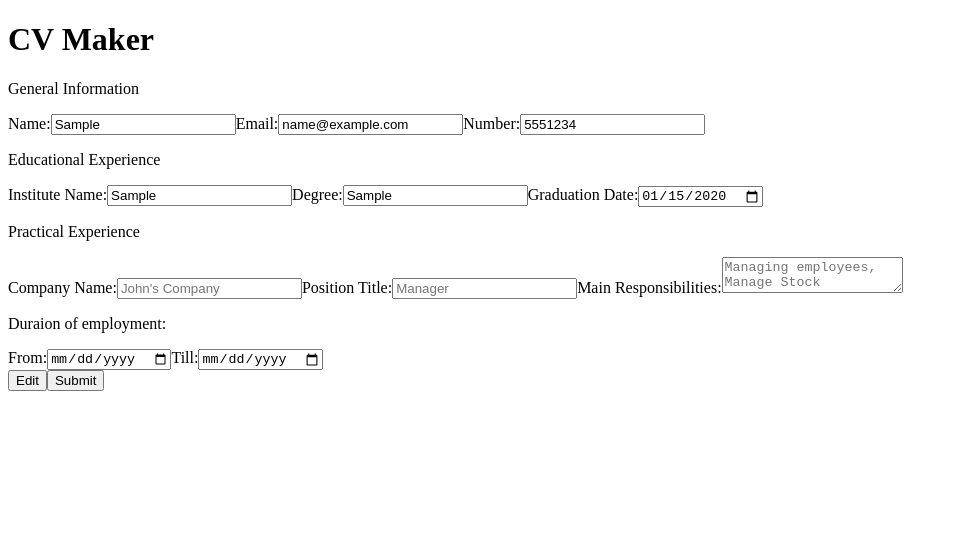
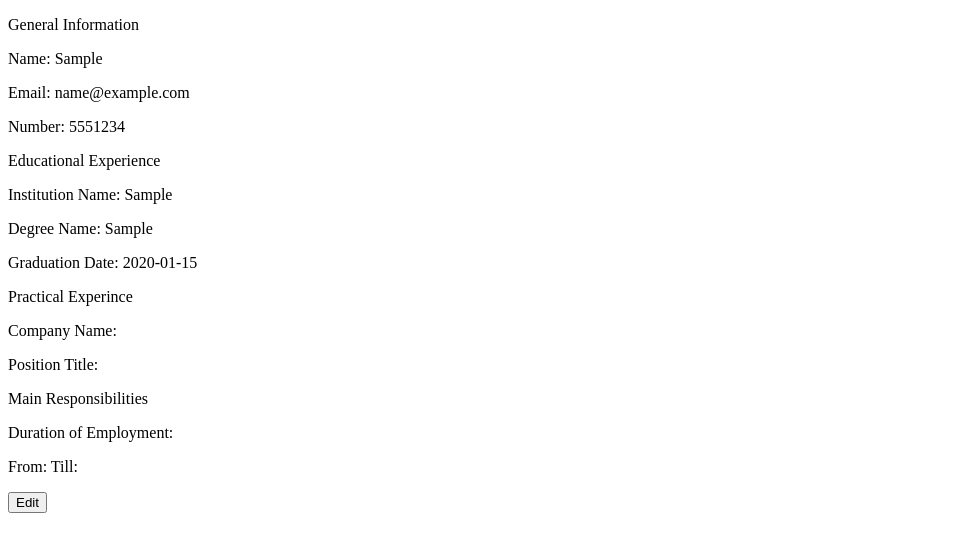
Before and after one commit to Olly-Codes/cv-maker, a React (Vite) app: page / in a window 1280 px wide. Both pictures are taken after typing "Sample", "name@example.com", "5551234", "Sample", "Sample", "2020-01-15" into the empty fields and a click on the button "Submit". Shown: the top 552 px of the page, without its empty margins (0-958 px from the left). Built offline with nearby package versions, Linux system fonts and the light colour scheme.

Commit message:
feat: add logic to handle form submissions and editing

```diff
--- a/src/App.jsx
+++ b/src/App.jsx
@@ -16,6 +16,8 @@ function App() {
     }
   );
 
+  const [isSubmitted, setIsSubmitted] = useState(false);
+
   function handleChange(name, value) {
 
     if (name === "mainResponsibilities") {
@@ -25,8 +27,6 @@ function App() {
       setUserData(currentUser => {
         return { ...currentUser, [name]: [...responsibilities]}
       })
-
-      console.log(userData)
     } else {
       setUserData((currentUser) => {
         return { ...currentUser, [name]: value }
@@ -36,9 +36,53 @@ function App() {
 
   function handleSubmit(e) {
     e.preventDefault();
+    setIsSubmitted(true);
+  }
+
+  function handleEdit(e) {
+    setIsSubmitted(false);
   }
 
   return (
+    <>
+    {isSubmitted ? (
+      <>
+        <div className="cv-container">
+          <section className="general-section-submitted">
+            <p>General Information</p>
+            <p>Name: {userData.name}</p>
+            <p>Email: {userData.email}</p>
+            <p>Number: {userData.number}</p>
+          </section>
+
+          <section className="education-section-submitted">
+            <p>Educational Experience</p>
+            <p>Institution Name: {userData.institutionName}</p>
+            <p>Degree Name: {userData.degreeName}</p>
+            <p>Graduation Date: {userData.graduationDate}</p>
+          </section>
+
+          <section className="practical-section-submitted">
+            <p>Practical Experince</p>
+            <p>Company Name: {userData.companyName}</p>
+            <p>Position Title: {userData.positionTitle}</p>
+            <p>Main Responsibilities</p>
+            <ul>
+              {userData.mainResponsibilities.map(responsibility => {
+                return <li key={responsibility}>{responsibility}</li>
+              })}
+            </ul>
+
+            <p>Duration of Employment:</p>
+            <p>From: {userData.fromDate} Till: {userData.toDate}</p>
+          </section>
+
+          <div className="button-wrapper-submitted">
+            <button onClick={handleEdit} type="button">Edit</button>
+          </div>
+        </div>
+      </>
+    ) : (
     <>
       <h1>CV Maker</h1>
       <form className="cv-form">
@@ -47,6 +91,7 @@ function App() {
           <label htmlFor="name">Name:</label>
           <input
             type="text"
+            value={userData.name}
             name="name"
             id="name"
             placeholder="John"
@@ -57,6 +102,7 @@ function App() {
           <label htmlFor="email">Email:</label>
           <input
             type="email"
+            value={userData.email}
             name="email"
             id="email"
             placeholder="john@example.com"
@@ -67,6 +113,7 @@ function App() {
           <label htmlFor="number">Number:</label>
           <input
             type="tel"
+            value={userData.number}
             name="number"
             id="number"
             placeholder="+27 000 000 0000"
@@ -80,6 +127,7 @@ function App() {
           <label htmlFor="institutionName">Institute Name:</label>
           <input
             type="text"
+            value={userData.institutionName}
             name="institutionName"
             id="institutionName"
             placeholder="University"
@@ -89,6 +137,7 @@ function App() {
           <label htmlFor="degreeName">Degree:</label>
           <input
             type="text"
+            value={userData.degreeName}
             name="degreeName"
             id="degreeName"
             placeholder="Computer Sciences"
@@ -98,6 +147,7 @@ function App() {
           <label htmlFor="graduationDate">Graduation Date:</label>
           <input
             type="date"
+            value={userData.graduationDate}
             name="graduationDate"
             id="graduationDate"
             onChange={(e) => handleChange(e.target.name, e.target.value)}
@@ -109,6 +159,7 @@ function App() {
           <label htmlFor="companyName">Company Name:</label>
           <input
             type="text"
+            value={userData.companyName}
             name="companyName"
             id="companyName"
             placeholder="John's Company"
@@ -118,6 +169,7 @@ function App() {
           <label htmlFor="positionTitle">Position Title:</label>
           <input
             type="text"
+            value={userData.positionTitle}
             name="positionTitle"
             id="positionTitle"
             placeholder="Manager"
@@ -127,6 +179,7 @@ function App() {
           <label htmlFor="mainResponsibilities">Main Responsibilities:</label>
           <textarea
             name="mainResponsibilities"
+            value={userData.mainResponsibilities}
             id="mainResponsibilities"
             placeholder="Managing employees, Manage Stock (separate responsibilities with a comma)"
             onChange={(e) => handleChange(e.target.name, e.target.value)}
@@ -136,6 +189,7 @@ function App() {
           <label htmlFor="fromDate">From:</label>
           <input
             type="date"
+            value={userData.fromDate}
             name="fromDate"
             id="fromDate"
             onChange={(e) => handleChange(e.target.name, e.target.value)}
@@ -144,17 +198,19 @@ function App() {
           <label htmlFor="toDate">Till:</label>
           <input
             type="date"
+            value={userData.toDate}
             name="toDate"
             id="toDate"
             onChange={(e) => handleChange(e.target.name, e.target.value)}
           />
         </section>
 
-      <div className="buttons-wrapper">
-        <button type="button">Edit</button>
+        <div className="button-wrapper">
           <button onClick={handleSubmit} type="submit">Submit</button>
         </div>
       </form>
+    </>
+  )}
     </>
   )
 }
```
Lines whose indentation alone changed are shown as unchanged.
